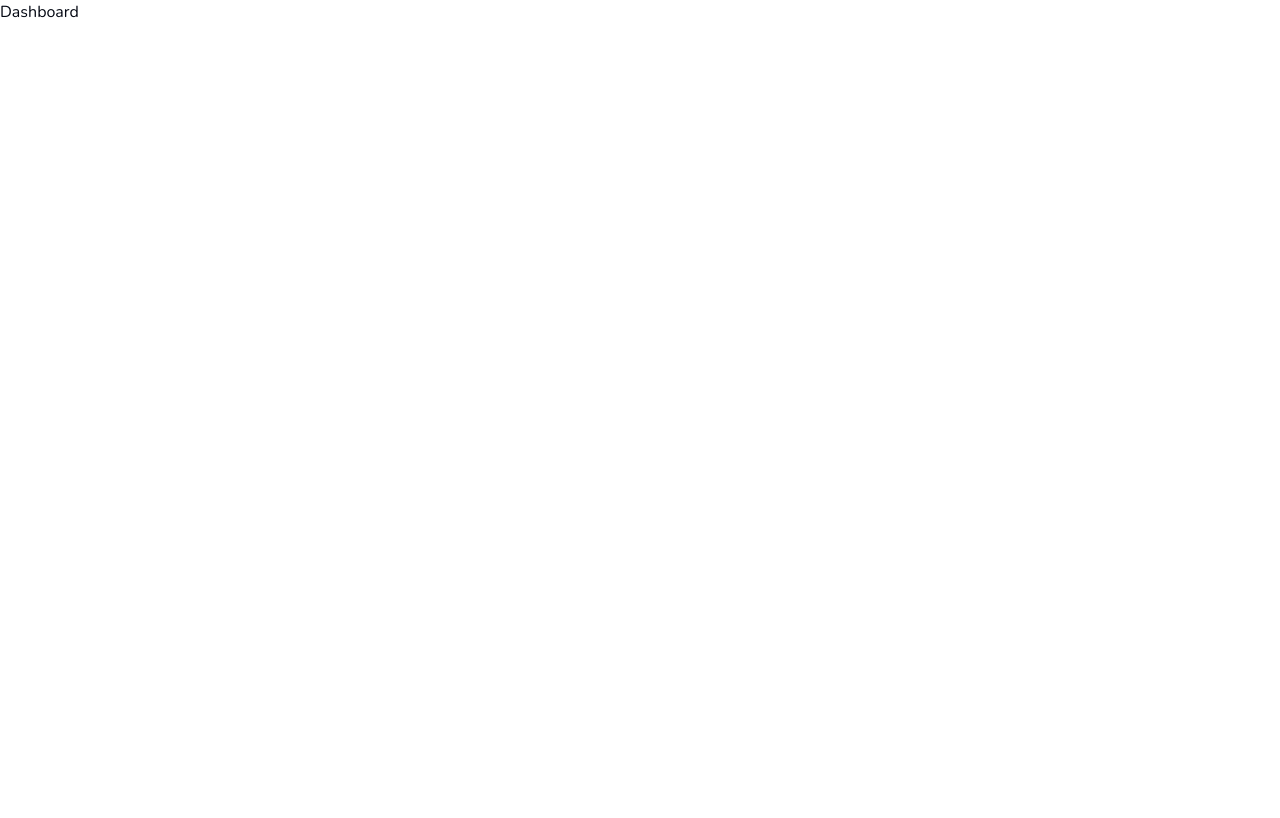
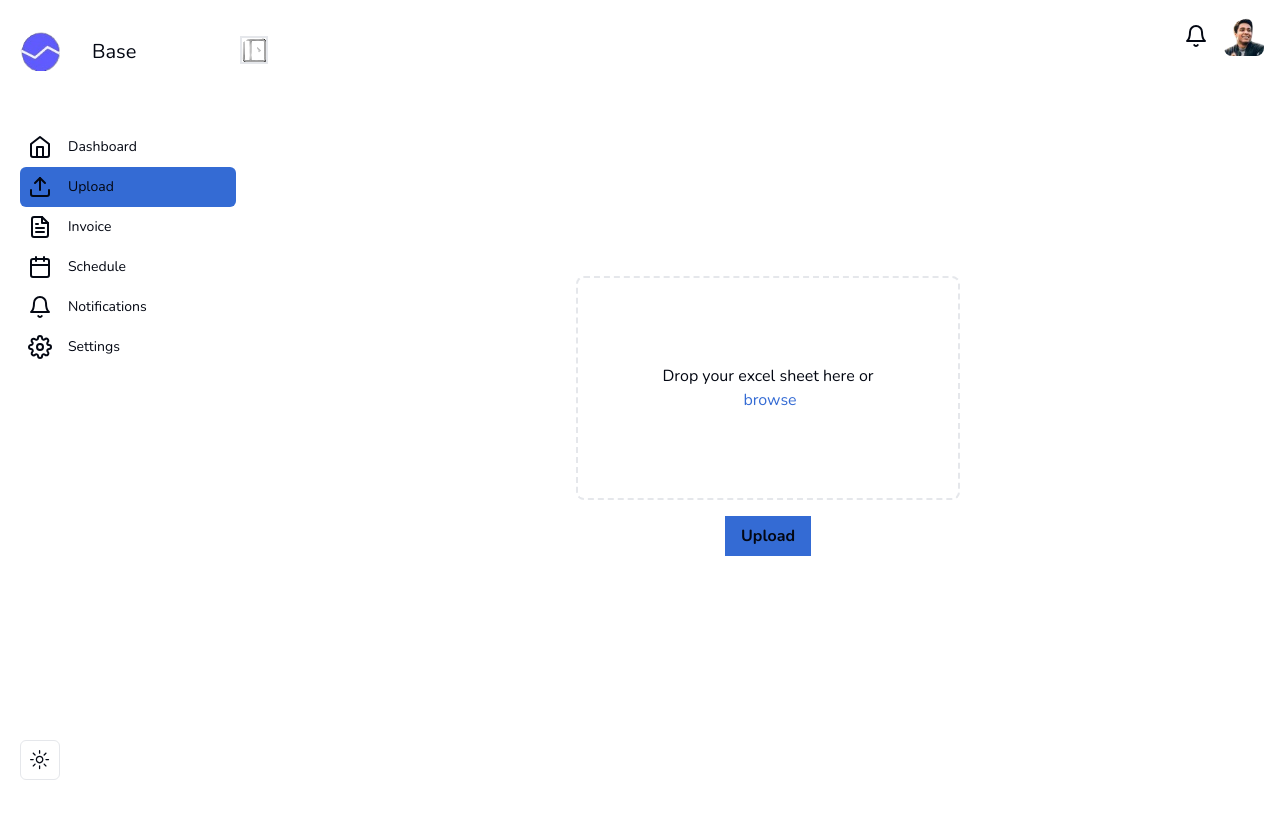
Before and after one commit to ThatRandomGuy09/assignment-app, a Next.js app: page /dashboard in a window 1280 px wide. Shown: the top 818 px of the page. Built offline with nearby package versions, Linux system fonts and the light colour scheme.

Commit message:
Dashboard and Font URL Added

```diff
--- a/app/dashboard/page.tsx
+++ b/app/dashboard/page.tsx
@@ -1,9 +1,17 @@
-import React from "react";
+import Sidebar from "../../components/Sidebar";
+import MainSection from "../../components/MainSection";
+import ProfileSection from "../../components/ProfileSection";
 
-type Props = {};
-
-const Dashboard = (props: Props) => {
-  return <div>Dashboard</div>;
+const Dashboard = () => {
+  return (
+    <div className="flex">
+      <Sidebar />
+      <div className="flex-1 p-4">
+        <ProfileSection />
+        <MainSection />
+      </div>
+    </div>
+  );
 };
 
 export default Dashboard;
--- a/app/globals.css
+++ b/app/globals.css
@@ -1,6 +1,12 @@
 @tailwind base;
 @tailwind components;
 @tailwind utilities;
+
+@import url("https://fonts.googleapis.com/css2?family=Nunito:wght@400;700&display=swap");
+
+.font-nunito {
+  font-family: "Nunito", sans-serif;
+}
 
 @layer base {
   :root {
@@ -68,6 +74,6 @@
   }
   ::placeholder {
     font-weight: bold;
-    color:"black";
+    color: "black";
   }
 }
```
